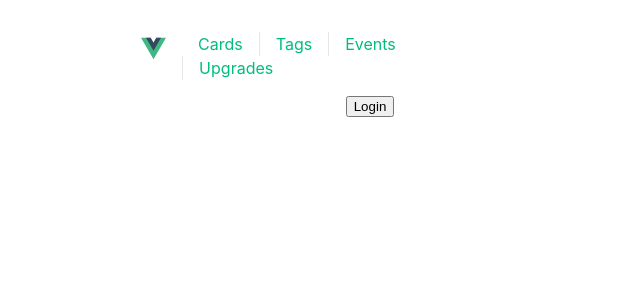
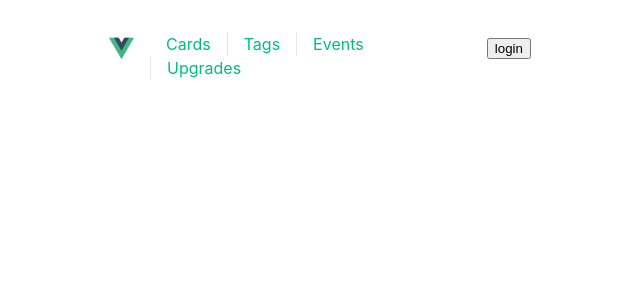
Before and after one commit to BSD-Discordbot/website, a Vue app: page / in a window 1280 px wide. Shown: the top 300 px of the page, without its empty margins (270-910 px from the left). Built offline with nearby package versions, Linux system fonts and the light colour scheme; no server answers.

Commit message:
handle login

```diff
--- a/src/App.vue
+++ b/src/App.vue
@@ -2,6 +2,7 @@
 import { RouterLink, RouterView } from 'vue-router'
 
 import { useCardStore } from '@/stores/cards'
+import {useUserStore} from '@/stores/user'
 
 const store = useCardStore()
 store.fetchCards()
@@ -9,6 +10,12 @@ store.fetchTags()
 // store.fetchUpgrades()
 store.fetchEvents()
 
+const userStore = useUserStore()
+userStore.fetchUser()
+
+function login(){
+  window.location.href = "https://discord.com/api/oauth2/authorize?client_id=460020057867681792&redirect_uri=http%3A%2F%2Flocalhost%3A8000%2Flogin&response_type=code&scope=identify"
+}
 </script>
 
 <template>
@@ -23,6 +30,12 @@ store.fetchEvents()
         <RouterLink to="/upgrades">Upgrades</RouterLink>
       </nav>
     </div>
+    <button v-if="userStore.user === undefined" @click="login">login</button>
+    <div class="avatar">
+      <img v-if="userStore.user !== undefined" :src="userStore.user.avatar_url"/>
+      <span>{{ userStore.user?.global_name }}</span>
+    </div>
+
   </header>
 
   <RouterView />
@@ -41,6 +54,17 @@ header {
   margin: 0 auto 2rem;
 }
 
+.avatar, .avatar *{
+  align-items: center;
+  display:flex;
+  flex-direction: row;
+  max-height: 40px;
+  margin-left: 10px;
+}
+
+.avatar img{
+  border-radius: 50%;
+}
 nav {
   width: 100%;
   font-size: 12px;
--- a/src/stores/cards.ts
+++ b/src/stores/cards.ts
@@ -290,7 +290,6 @@ export const useCardStore = defineStore('card', () => {
   }
 
   return {
-    apiPath,
     cards,
     tags,
     events,
--- /dev/null
+++ b/src/stores/user.ts
@@ -0,0 +1,45 @@
+import { defineStore } from 'pinia'
+import { ref } from 'vue'
+
+export interface UserBase {
+  id: string
+  global_name: string
+  avatar: string
+}
+
+export class User implements UserBase {
+  id: string
+  global_name: string
+  avatar: string
+  constructor(data: UserBase){
+    this.id = data.id
+    this.global_name = data.global_name
+    this.avatar = data.avatar
+  }
+
+
+  public get avatar_url() : string {
+    return `https://cdn.discordapp.com/avatars/${this.id}/${this.avatar}.webp`
+  }
+
+}
+
+export const useUserStore = defineStore('user', () => {
+  const apiPath = import.meta.env.VITE_API_PATH
+
+  const user = ref<User>()
+  async function fetchUser(){
+    const response = await fetch(`${apiPath}/me`, {
+      method: 'GET',
+      credentials: 'include'
+    })
+    if(response.ok){
+      user.value = new User(await response.json())
+    }
+  }
+
+  return {
+    user,
+    fetchUser
+  }
+})
--- a/src/views/MainView.vue
+++ b/src/views/MainView.vue
@@ -1,13 +1,10 @@
 <script setup lang="ts">
 
-function login(){
-  window.location.href = 'https://discord.com/api/oauth2/authorize?client_id=460020057867681792&redirect_uri=http%3A%2F%2F127.0.0.1%3A5173%2Flogin&response_type=code&scope=identify'
-}
 </script>
 
 <template>
   <main>
-    <button @click="login">Login</button>
+
   </main>
 </template>
 
```
